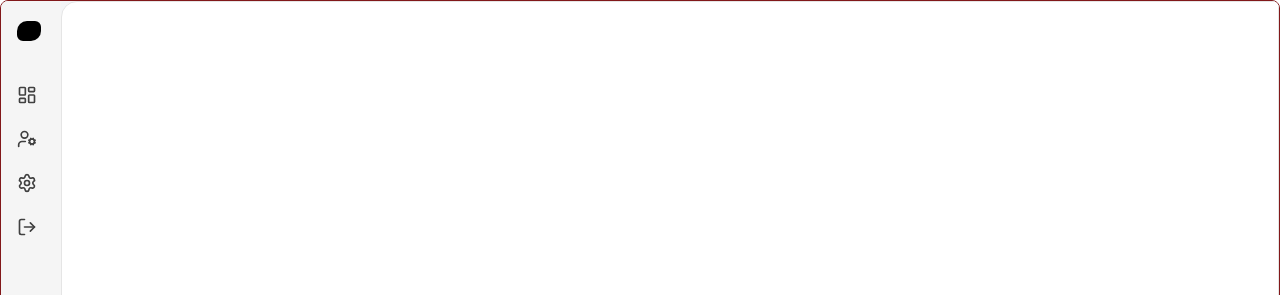
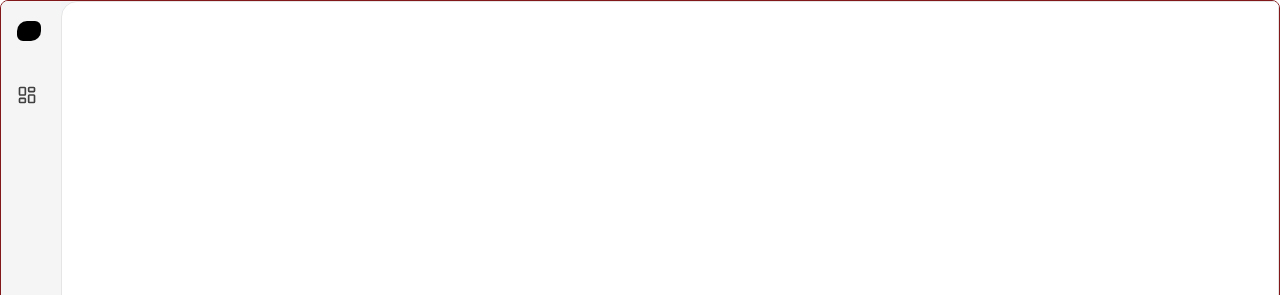
Before and after one commit to Lovedeep24/zyrox-ecom, a Next.js app in the folder Frontend/: page /admin in a window 1280 px wide. Shown: the top 295 px of the page. Built offline with nearby package versions, Linux system fonts and the light colour scheme.

Commit message:
fix:Fixed deployment error

```diff
--- a/Frontend/src/components/AdminHome.tsx
+++ b/Frontend/src/components/AdminHome.tsx
@@ -13,31 +13,11 @@
     {
       label: "Dashboard",
       href: "#",
+      extra: " ",
       icon: (
         <LayoutDashboard className="text-neutral-700 dark:text-neutral-200 h-5 w-5 flex-shrink-0" />
       ),
-    },
-    {
-      label: "Profile",
-      href: "#",
-      icon: (
-        <UserCog className="text-neutral-700 dark:text-neutral-200 h-5 w-5 flex-shrink-0" />
-      ),
-    },
-    {
-      label: "Settings",
-      href: "#",
-      icon: (
-        <Settings className="text-neutral-700 dark:text-neutral-200 h-5 w-5 flex-shrink-0" />
-      ),
-    },
-    {
-      label: "Logout",
-      href: "#",
-      icon: (
-        <LogOut className="text-neutral-700 dark:text-neutral-200 h-5 w-5 flex-shrink-0" />
-      ),
-    },
+    }
   ];
   const [open, setOpen] = useState(false);
   return (
```
